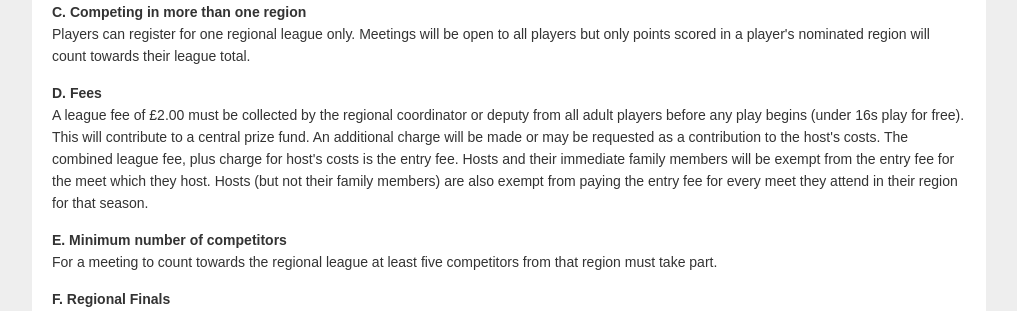
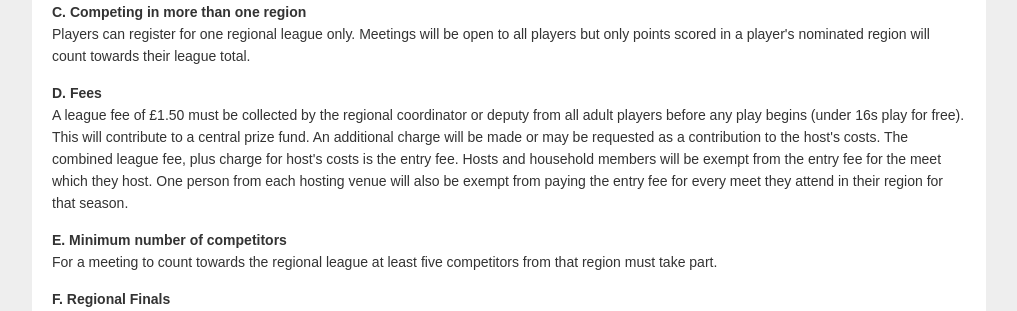
Before and after one commit to PaulGarnerUk/UKPinballLeague, a PHP site: page /rules.php in a window 1280 px wide. Shown: the part 348-659 px from the top of the page, without its empty margins (131-1148 px from the left). Run offline with PHP 8.4, Linux system fonts and the light colour scheme; some libraries are stand-ins or nearby versions.

Commit message:
Update rules.php
Fee changes for 2025 season, and other minor clarifications

```diff
--- a/rules.php
+++ b/rules.php
@@ -29,7 +29,7 @@
 <p>Players can register for one regional league only. Meetings will be open to all players but only points scored in a player's nominated region will count towards their league total.</p>
 
 <p class="bold">D. Fees</p>
-<p>A league fee of £2.00 must be collected by the regional coordinator or deputy from all adult players before any play begins (under 16s play for free). This will contribute to a central prize fund. An additional charge will be made or may be requested as a contribution to the host's costs. The combined league fee, plus charge for host's costs is the entry fee. Hosts and their immediate family members will be exempt from the entry fee for the meet which they host. Hosts (but not their family members) are also exempt from paying the entry fee for every meet they attend in their region for that season.</p>
+<p>A league fee of £1.50 must be collected by the regional coordinator or deputy from all adult players before any play begins (under 16s play for free). This will contribute to a central prize fund. An additional charge will be made or may be requested as a contribution to the host's costs. The combined league fee, plus charge for host's costs is the entry fee. Hosts and household members will be exempt from the entry fee for the meet which they host. One person from each hosting venue will also be exempt from paying the entry fee for every meet they attend in their region for that season.</p>
 
 <p class="bold">E. Minimum number of competitors</p>
 <p>For a meeting to count towards the regional league at least five competitors from that region must take part.</p>
@@ -104,7 +104,7 @@
 <p>Regional coordinators will act as central contacts and adjudicators for their regions. Regional coordinators or meeting hosts must ensure that a steward or stewards are present at the meeting to monitor player conduct and ensure fair play.</p>
 
 <p class="bold">C. Reporting results</p>
-<p>Regional coordinators or deputies must report league point awards to the UK Pinball League web site organiser within one week of the end of a regional meeting.</p>
+<p>Regional coordinators or deputies must report league point awards to the UK Pinball League web site organiser within one week of the end of a regional meeting. League fees are also expected to be paid soon after each meeting.</p>
 
 </div>
 
@@ -204,7 +204,7 @@
 
 <h2>Good luck, play well and have fun.</h2>
 
-<p>Last revision: August 2024</p>
+<p>Last revision: December 2024</p>
 
 </div>
 
```
